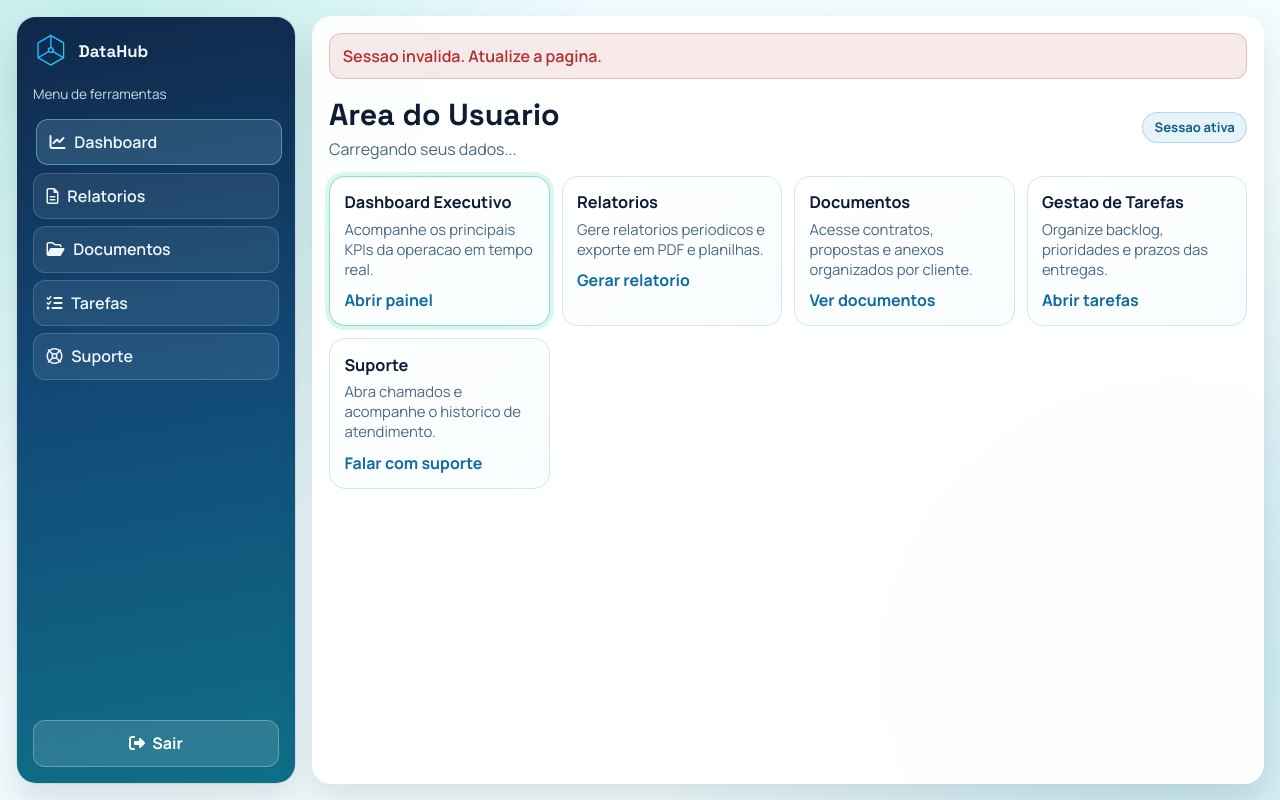
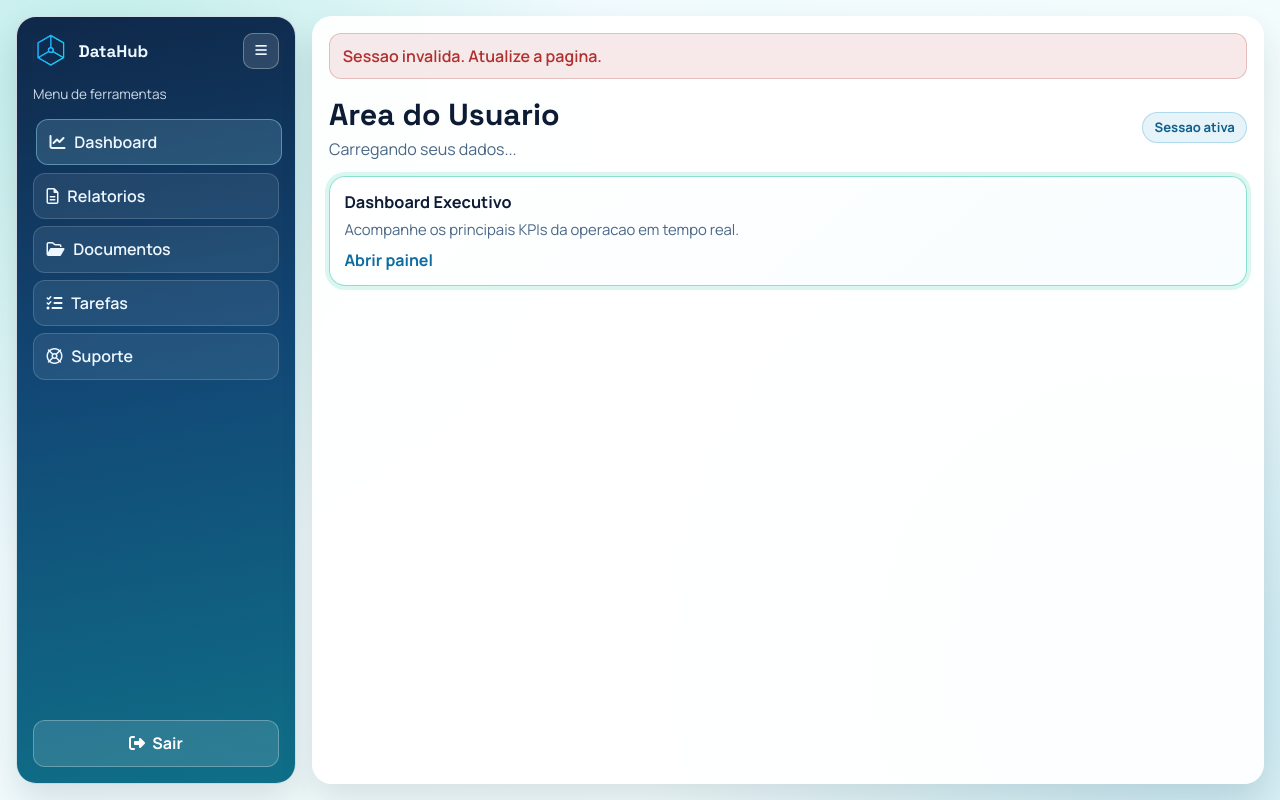
Before and after one commit to davidoval74/datahub, a PHP site: page /usuario/index.html in a window 1280 px wide. Run offline with PHP 8.4, Linux system fonts and the light colour scheme.

Commit message:
feat(usuario): adiciona menu lateral recolhível e filtro de cards por item selecionado, com documentação no README

```diff
--- a/css/user.css
+++ b/css/user.css
@@ -48,6 +53,13 @@ body {
     display: flex;
     flex-direction: column;
     gap: 1rem;
+}
+
+.sidebar-head {
+    display: flex;
+    align-items: center;
+    justify-content: space-between;
+    gap: 0.6rem;
 }
 
 .brand-link {
@@ -70,6 +82,24 @@ body {
 .sidebar-label {
     font-size: 0.85rem;
     color: rgba(237, 247, 255, 0.85);
+}
+
+.menu-toggle-btn {
+    width: 36px;
+    height: 36px;
+    border: 1px solid rgba(255, 255, 255, 0.3);
+    border-radius: 10px;
+    background: rgba(255, 255, 255, 0.12);
+    color: #eef7ff;
+    cursor: pointer;
+    display: inline-flex;
+    align-items: center;
+    justify-content: center;
+    transition: background 170ms ease;
+}
+
+.menu-toggle-btn:hover {
+    background: rgba(255, 255, 255, 0.2);
 }
 
 .tool-nav {
--- a/usuario/index.html
+++ b/usuario/index.html
@@ -14,22 +14,28 @@
 <body>
     <main class="user-shell">
         <aside class="user-sidebar">
-            <a href="../" class="brand-link" aria-label="Voltar para home">
-                <img src="../png/datahub-logo.png" alt="DataHub" onerror="this.style.display='none';">
-                <strong>DataHub</strong>
-            </a>
+            <div class="sidebar-head">
+                <a href="../" class="brand-link" aria-label="Voltar para home">
+                    <img src="../png/datahub-logo.png" alt="DataHub" onerror="this.style.display='none';">
+                    <strong>DataHub</strong>
+                </a>
+
+                <button id="menuToggleBtn" class="menu-toggle-btn" type="button" aria-label="Encolher menu">
+                    <i class="fa-solid fa-bars"></i>
+                </button>
+            </div>
 
             <p class="sidebar-label">Menu de ferramentas</p>
             <nav class="tool-nav" aria-label="Ferramentas da area do usuario">
-                <button class="tool-item active" data-tool="dashboard"><i class="fa-solid fa-chart-line"></i>Dashboard</button>
-                <button class="tool-item" data-tool="relatorios"><i class="fa-regular fa-file-lines"></i>Relatorios</button>
-                <button class="tool-item" data-tool="documentos"><i class="fa-regular fa-folder-open"></i>Documentos</button>
-                <button class="tool-item" data-tool="tarefas"><i class="fa-solid fa-list-check"></i>Tarefas</button>
-                <button class="tool-item" data-tool="suporte"><i class="fa-regular fa-life-ring"></i>Suporte</button>
+                <button class="tool-item active" data-tool="dashboard"><i class="fa-solid fa-chart-line"></i><span>Dashboard</span></button>
+                <button class="tool-item" data-tool="relatorios"><i class="fa-regular fa-file-lines"></i><span>Relatorios</span></button>
+                <button class="tool-item" data-tool="documentos"><i class="fa-regular fa-folder-open"></i><span>Documentos</span></button>
+                <button class="tool-item" data-tool="tarefas"><i class="fa-solid fa-list-check"></i><span>Tarefas</span></button>
+                <button class="tool-item" data-tool="suporte"><i class="fa-regular fa-life-ring"></i><span>Suporte</span></button>
             </nav>
 
             <button id="logoutBtn" class="logout-btn" type="button">
-                <i class="fa-solid fa-right-from-bracket"></i>Sair
+                <i class="fa-solid fa-right-from-bracket"></i><span>Sair</span>
             </button>
         </aside>
 
```
Also changed, not shown: other parts of css/user.css (+40 -0 lines), js/user-dashboard.js (+50 -0 lines), README.md.
